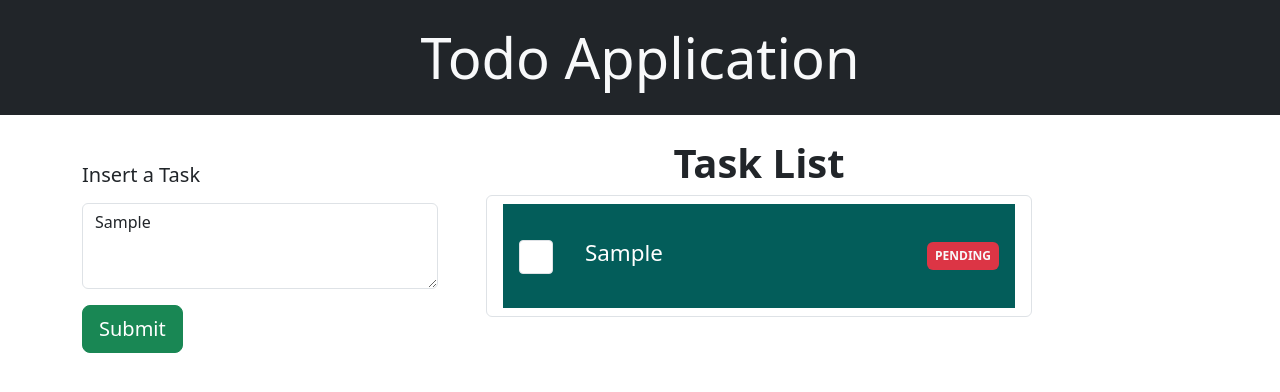
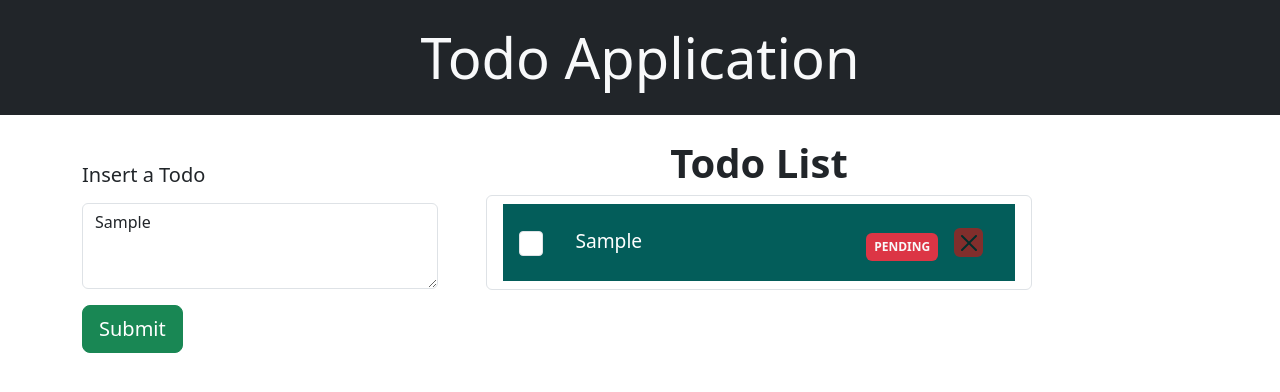
Before and after one commit to zawadzamil/ostad-react-assignment-7, a React (Vite) app: page / in a window 1280 px wide. Both pictures are taken after typing "Sample" into the empty fields and a click on the button "Submit". Shown: the top 392 px of the page. Built offline with nearby package versions, Linux system fonts and the light colour scheme.

Commit message:
update, autocheck and remove

```diff
--- a/src/assets/components/Input.jsx
+++ b/src/assets/components/Input.jsx
@@ -17,7 +17,7 @@ export default function Input({ handelSubmit, handelChange }) {
                             controlId="exampleForm.ControlTextarea1"
                         >
                             <Form.Label>
-                                <h5>Insert a Task</h5>
+                                <h5>Insert a Todo</h5>
                             </Form.Label>
                             <Form.Control
                                 as="textarea"
--- a/src/assets/components/List.jsx
+++ b/src/assets/components/List.jsx
@@ -1,14 +1,15 @@
 import "bootstrap/dist/css/bootstrap.css";
 import { Fragment } from "react";
 import { Badge } from "react-bootstrap";
+import CloseButton from 'react-bootstrap/CloseButton';
 import Form from "react-bootstrap/Form";
 import ListGroup from "react-bootstrap/ListGroup";
 
-export default function List({ taskList, updatedTaskList }) {
+export default function List({ taskList, updatedTaskList, removeFromList }) {
     return (
         <Fragment>
             <div className="col-md-6">
-                <h3 className="text-center display-6 fw-bold">Task List</h3>
+                <h3 className="text-center display-6 fw-bold">Todo List</h3>
                 <div className="todoList">
                     <ListGroup>
                         {taskList.length > 0 &&
@@ -21,10 +22,11 @@ export default function List({ taskList, updatedTaskList }) {
                                             className="pl-5"
                                         >
                                             <Form.Check.Input
+                                                defaultChecked={task && task.completed}
                                                 onChange={(e) =>
-                                                    // updatedTaskList(task.id)
                                                     updatedTaskList(e, task.id)
                                                 }
+
                                             />
                                             <Form.Check.Label>
                                                 {task && task.title}
@@ -32,17 +34,18 @@ export default function List({ taskList, updatedTaskList }) {
                                         </Form.Check>
                                         <div className="button">
                                             <Badge
-                                                className={`task-badge p-2 ${
-                                                    task && task.completed
-                                                        ? "bg-success"
-                                                        : "bg-danger"
-                                                }`}
+                                                className={`task-badge p-2 ${task && task.completed
+                                                    ? "bg-success"
+                                                    : "bg-danger"
+                                                    }`}
                                                 text="light"
                                             >
                                                 {task && task.completed
                                                     ? "Completed"
                                                     : "Pending"}
                                             </Badge>
+                                            <CloseButton onClick={() => removeFromList((task && task.id) || 0)} />
+
                                         </div>
                                     </div>
                                 </ListGroup.Item>
--- a/src/assets/components/Todo.jsx
+++ b/src/assets/components/Todo.jsx
@@ -37,8 +37,22 @@ export default function Todo() {
 
     const updatedTaskList = (e, id) => {
         const tasksList = tasks;
-        console.log(tasksList);
+        const updatedList = tasksList.map((item) => {
+            if (item.id === id) {
+                item.completed = e.target.checked;
+            }
+            return item;
+        })
+        setTasks(updatedList)
+        localStorage.setItem("tasks", JSON.stringify(updatedList));
     };
+
+    const removeFromList = (id) => {
+        const tasksList = tasks;
+        const updatedList = tasksList.filter((item) => item.id != id)
+        setTasks(updatedList)
+        localStorage.setItem("tasks", JSON.stringify(updatedList));
+    }
     return (
         <Fragment>
             <div className="container">
@@ -50,6 +64,7 @@ export default function Todo() {
                     <List
                         taskList={tasks}
                         updatedTaskList={updatedTaskList}
+                        removeFromList={removeFromList}
                     ></List>
                 </div>
             </div>
--- a/src/assets/css/Style.css
+++ b/src/assets/css/Style.css
@@ -1,21 +1,24 @@
 .form-check-input {
-    height: 2rem;
-    width: 2rem;
-    padding: 1rem;
+    padding: 0.7rem;
 }
 
 .form-check-label {
     color: white;
-    font-size: 1.4rem;
+    font-size: 1.2rem;
     margin-left: 2rem;
 }
 
 .task-list {
     background-color: rgb(3, 93, 90);
-    padding: 2rem 1rem;
+    padding: 0.5rem 1rem;
     justify-content: space-between;
     align-items: center;
 }
 .task-badge {
     text-transform: uppercase;
 }
+.btn-close{
+    padding: 0.4rem;
+    margin: 1rem;
+    background-color: red;
+}
```
